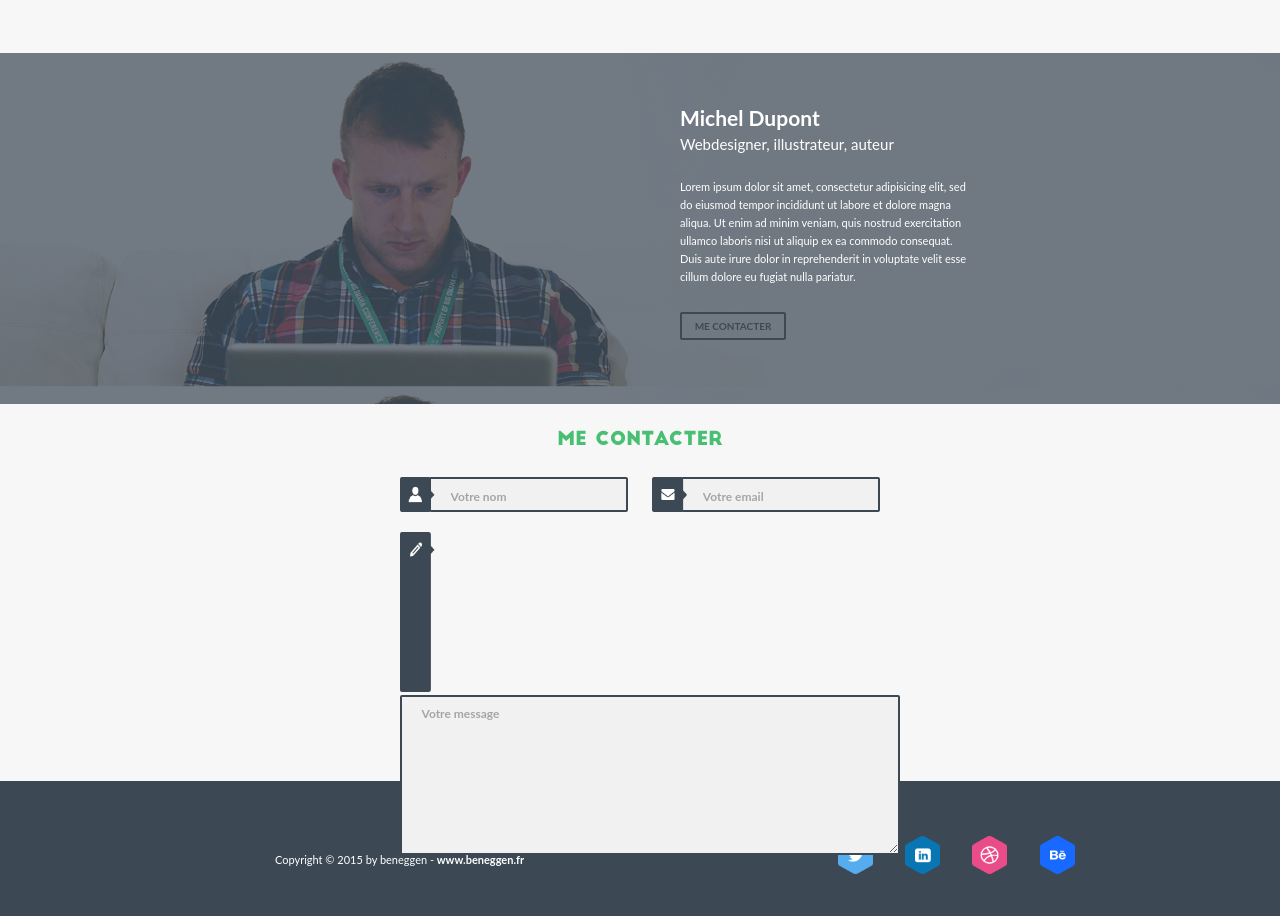
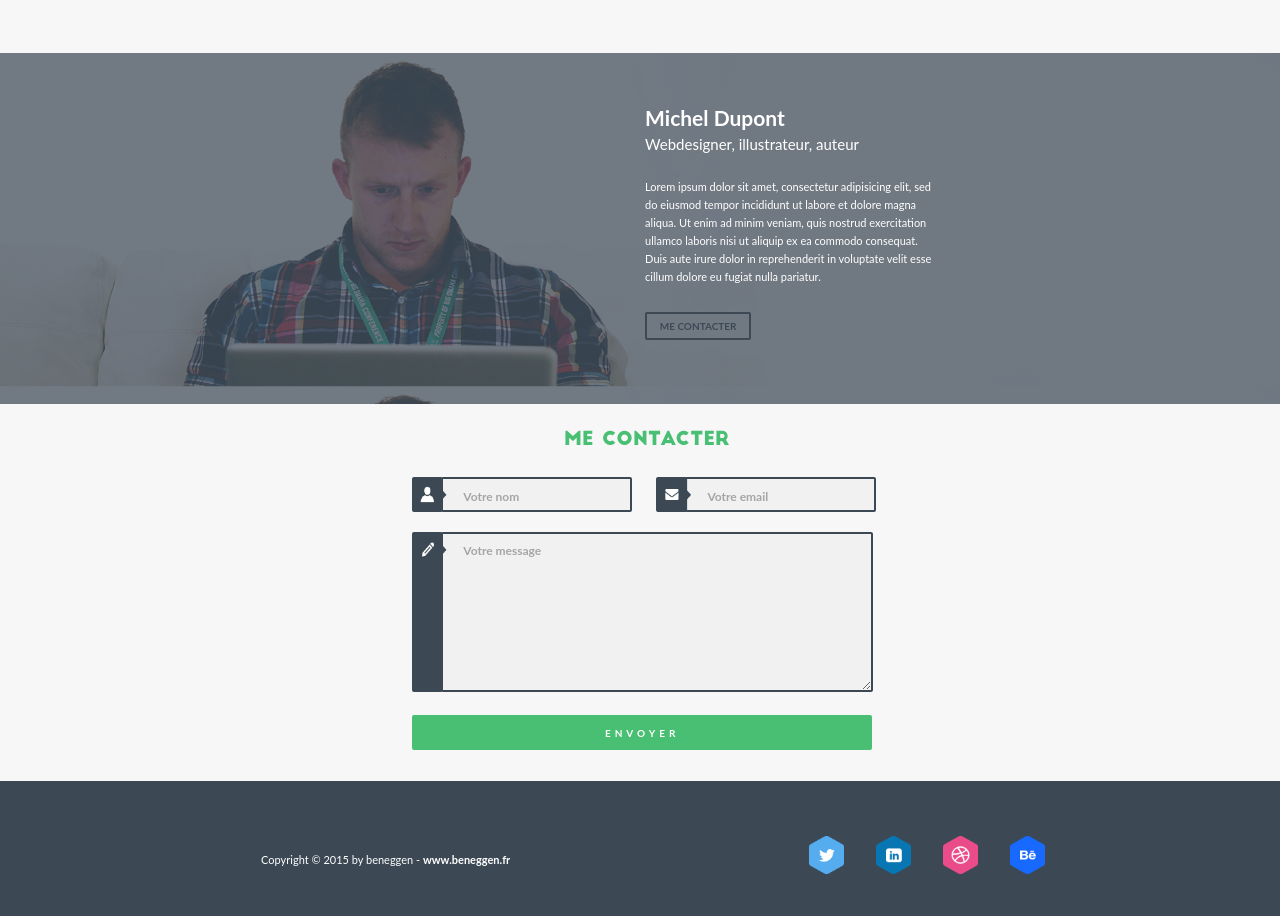
Before and after one commit to ba-krm-front-one/klimik-practice-9-foliac, a plain HTML site: page index.html in a window 1280 px wide. Shown: the part 1165-2081 px from the top of the page. Drawn offline with Linux system fonts and the light colour scheme.

Commit message:
Внес изменения в ширину элементов и в их отступы

```diff
--- a/css/style.css
+++ b/css/style.css
@@ -58,8 +58,7 @@ select {
 	height: 456px;
 	background: url('../assets/computer.jpg') no-repeat #3c4955;
 	padding-top: 173px;
-	/*position: absolute;*/
-	background-size: 100%;
+	background-size: cover;
 }
 .ba-main{
 	height: 1490px;
@@ -83,7 +82,7 @@ button{
 	width: 122px;
 	height: 70px;
 	position: absolute;
-	left: 274px;
+	left: 20.3%;
 	top: 25px;
 }
 .title-style{
@@ -108,7 +107,7 @@ button{
 	color:  #48bf72;
 	border: 2px solid #48bf72;
 	position: absolute;
-	left: 626px;
+	left: 46.4%;
 	bottom: 126px;
 }
 .ba-header__button:hover{
@@ -117,7 +116,7 @@ button{
 .header-nav{
 	position: absolute;
 	top: 45px;
-	left: 680px;
+	left: 50.4%;
 }
 .header-nav__link{
 	text-decoration: none;
@@ -140,7 +139,7 @@ button{
 
 /*Main*/
 .main-nav{
-	margin-left: 402px;
+	margin-left: 29.8%;
 	padding-top: 64px;
 	margin-bottom: 36px;
 }
@@ -250,7 +249,7 @@ div:nth-child(4) .main-content__img{
 	line-height: 18px
 }
 .text-margin{
-	margin-left: 680px;
+	margin-left: 50.4%;
 }
 .main-info__button{
 	width: 106px;
@@ -264,17 +263,16 @@ div:nth-child(4) .main-content__img{
 	color: #fff;
 }
 .main-form{
-	width: 481px;
-	margin: auto;
+	margin-left: 32.2%;
 }
 .main-form__title{
 	font-family: 'BigJohn', sans-serif;
 	color:  #48bf72;
 	font-size: 19px;
 	font-weight: 400;
-	text-align: center;
 	margin-top: 25px;
 	margin-bottom: 25px;
+	margin-left: 17.5%;
 }
 .main-form__element{
 	border-radius: 2px;
@@ -286,13 +284,18 @@ div:nth-child(4) .main-content__img{
 	padding-left: 20px;
 }
 input{
-	width: 199px;
+	width: 22%;
 	height: 35px;
 	margin-right: 20px;
 	margin-bottom: 20px;
+
 }
 input[type="email"]{
 	margin-right: 0;
+}
+textarea{
+	width: 49.8%;
+	height: 160px;
 }
 .main-form__img{
 	width: 35px;
@@ -336,7 +339,7 @@ input[type="email"]{
 .main-form__button{
 	border: none;
 	background-color: #48bf72;
-	width: 480px;
+	width: 53%;
 	height: 35px;
 	margin-top: 20px;
 	color: #fff;
@@ -353,7 +356,7 @@ input[type="email"]{
 .ba-footer__info{
 	color:  #fff;
 	font-size: 11px;
-	margin-left: 275px;
+	margin-left: 20.4%;
 	display: inline-block;
 }
 .ba-footer__social{
@@ -362,7 +365,7 @@ input[type="email"]{
 	margin-right: 28px;
 }
 .ba-footer section{
-	margin-left: 310px;
+	margin-left: 23%;
 	display: inline-block;
 	position: relative;
 	top: 10px;
--- a/index.html
+++ b/index.html
@@ -81,10 +81,12 @@
 					<img src="assets/mail.png" alt="E-mail" class="main-form__img">
 					<input type="email" class="main-form__element" placeholder="Votre email">
 				</label>
+				<br>
 				<label>
 					<img src="assets/crayon.png" alt="Crayon" class="main-form__img-3">
-					<textarea cols="51" rows="8" class="main-form__element" placeholder="Votre message"></textarea>
+					<textarea cols="0" rows="0" class="main-form__element" placeholder="Votre message"></textarea>
 				</label>
+				<br>
 				<button class="main-form__button">Envoyer</button>
 			</form>
 		</section>
```
